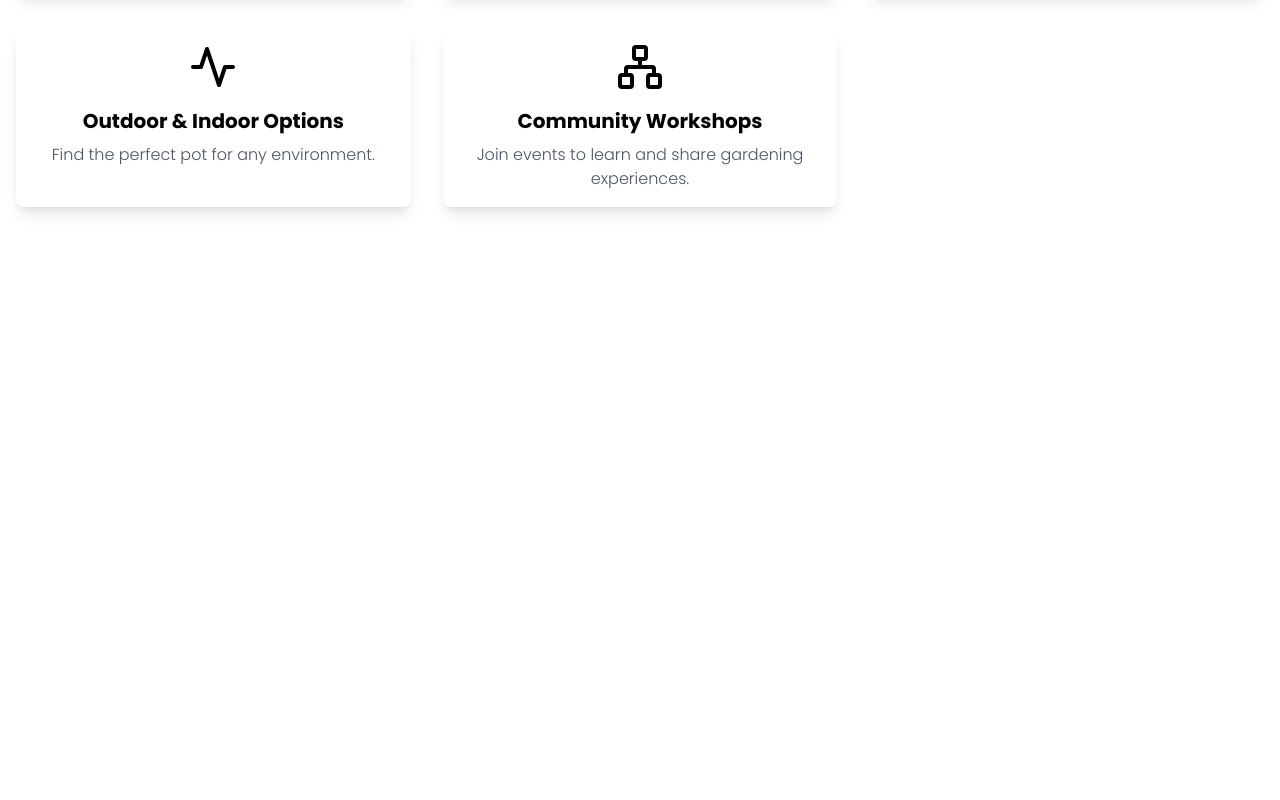
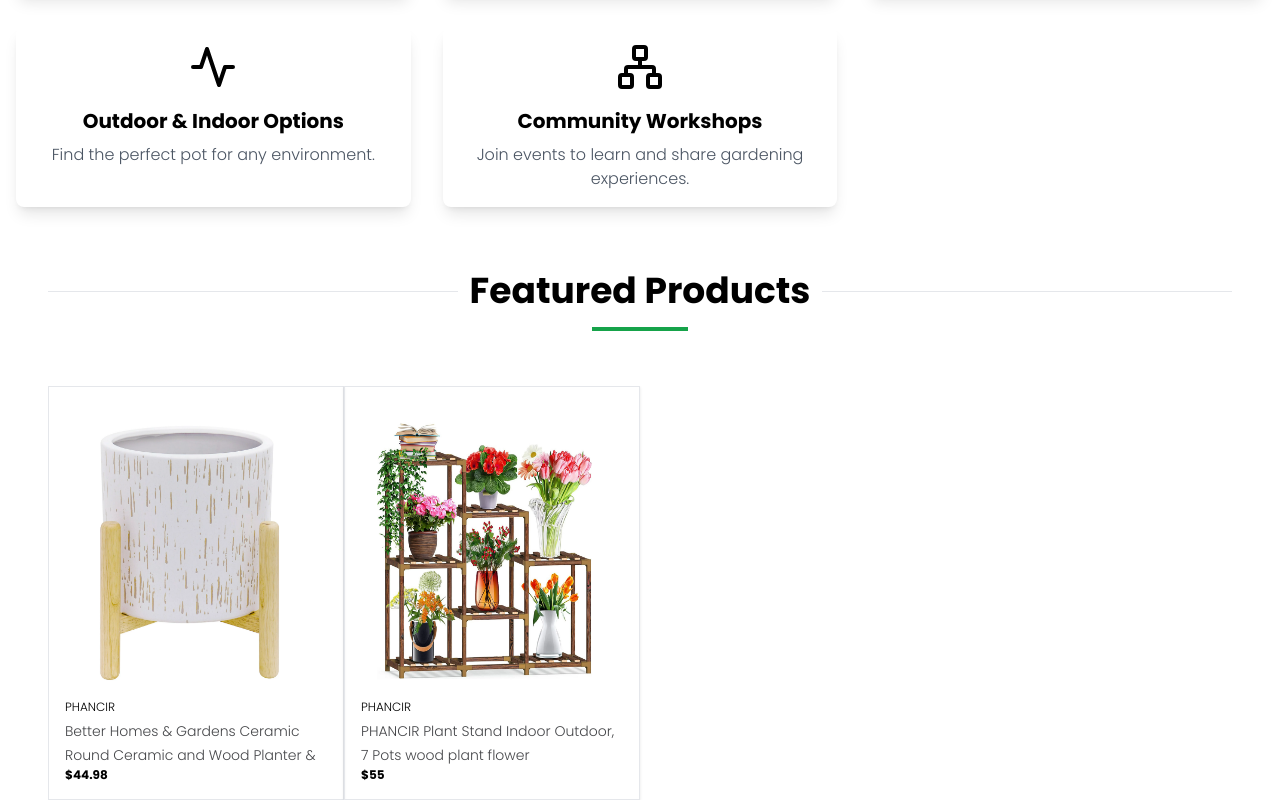
Before and after one commit to Scootu/e-commerce_1, a React (Vite) app: page / in a window 1280 px wide. Shown: the part 994-1794 px from the top of the page. Before the commit the page ends 1265 px from the top, so only its background shows below. Built offline with nearby package versions, Linux system fonts and the light colour scheme.

Commit message:
build featured product

```diff
--- a/public/productData.json
+++ b/public/productData.json
@@ -19,38 +19,39 @@
       }
     ],
     "images": [
-            "../src/assets/p_1/1.webp",
-            "../src/assets/p_1/2.webp",
-            "../src/assets/p_1/3.webp",
-            "../src/assets/p_1/4.webp",
-            "../src/assets/p_1/5.webp",
-            "../src/assets/p_1/6.webp",
-            "../src/assets/p_1/7.webp",
-            "../src/assets/p_1/8.webp",
-            "../src/assets/p_1/9.webp",
-            "../src/assets/p_1/10.webp",
+      "/src/assets/p_1/1.webp",
+      "/src/assets/p_1/2.webp",
+      "/src/assets/p_1/3.webp",
+      "/src/assets/p_1/4.webp",
+      "/src/assets/p_1/5.webp",
+      "/src/assets/p_1/6.webp",
+      "/src/assets/p_1/7.webp",
+      "/src/assets/p_1/8.webp",
+      "/src/assets/p_1/9.webp",
+      "/src/assets/p_1/10.webp"
     ]
   },
   {
     "id": "e2",
     "category": "PHANCIR",
-        "name": "PHANCIR Plant Stand Indoor Outdoor, 7 Pots wood plant flower Shelf Tall Plant Stands for Multiple Plants Large Plant Rack Holder Garden Shelves with accessories for Garden Balcony Patio Living Room",
+    "name": "PHANCIR Plant Stand Indoor Outdoor, 7 Pots wood plant flower",
     "reviews": "4.7",
     "prices": [
       {
-                "size": "7 Pot"
+        "size": "7 Pot",
+        "price": "55"
       }
     ],
     "images": [
-            "../src/assets/p_2/1.webp",
-            "../src/assets/p_2/2.webp",
-            "../src/assets/p_2/3.webp",
-            "../src/assets/p_2/4.webp",
-            "../src/assets/p_2/5.webp",
-            "../src/assets/p_2/6.webp",
-            "../src/assets/p_2/7.webp",
-            "../src/assets/p_2/8.webp",
-            "../src/assets/p_2/9.jpeg"
+      "/src/assets/p_2/1.webp",
+      "/src/assets/p_2/2.webp",
+      "/src/assets/p_2/3.webp",
+      "/src/assets/p_2/4.webp",
+      "/src/assets/p_2/5.webp",
+      "/src/assets/p_2/6.webp",
+      "/src/assets/p_2/7.webp",
+      "/src/assets/p_2/8.webp",
+      "/src/assets/p_2/9.jpeg"
     ]
   }
 ]
--- a/src/Pages/FeaturedProducts.jsx
+++ b/src/Pages/FeaturedProducts.jsx
@@ -1,5 +1,35 @@
 import React from "react";
+import { useLoaderData } from "react-router-dom";
+import { CartProduct } from "../component/Product/CartProduct";
+export const FeaturedProducts = () => {
+  const data = useLoaderData();
+  const swiperSlides = data.map((item) => {
+    return (
+      <swiper-slide key={item.id}>
+        <CartProduct
+          id={item.id}
+          title={item.name}
+          category={item.category}
+          price={item.prices[0].price}
+          img={item.images[0]}
+        />
+      </swiper-slide>
+    );
+  });
 
-export const FeaturedProducts = () => {
-  return <div>FeaturedProducts</div>;
+  return (
+    <section className="max-w-7xl px-12 m-auto">
+      <div className="text-center mb-12">
+        <div className="flex items-center justify-between w-full">
+          <hr className="flex-1"></hr>
+          <h2 className="text-4xl font-bold px-3">Featured Products</h2>
+          <hr className="flex-1"></hr>
+        </div>
+        <div className="mt-4 inline-block h-1 w-24 bg-green-600" />
+      </div>
+      <swiper-container slides-per-view="4" speed="500" navigation="true">
+        {swiperSlides}
+      </swiper-container>
+    </section>
+  );
 };
--- a/src/Pages/HeroSection.jsx
+++ b/src/Pages/HeroSection.jsx
@@ -1,5 +1,6 @@
 import React, { Fragment } from "react";
-import { CartContent } from "./content/CartContent";
+import { CartContent } from "../component/content/CartContent";
+import { FeaturedProducts } from "./FeaturedProducts";
 export const HeroSection = () => {
   const styles = {
     backgroundImage: "url(src/assets/hero_sectino_2024_800.png)",
@@ -32,6 +33,7 @@ export const HeroSection = () => {
         </div>
       </div>
       <CartContent />
+      <FeaturedProducts />
     </Fragment>
   );
 };
--- a/src/component/Navbar/Navbar.jsx
+++ b/src/component/Navbar/Navbar.jsx
@@ -12,11 +12,12 @@ export default function NavBar() {
 
   const classTypeMenu =
     "flex flex-col px-6 py-4 absolute bg-white border uppercase z-10";
-  let hiddenClassTypeMenu = `${!cMenuTypes
-    ? classTypeMenu + " opacity-0 invisible pointer-events-none"
-    : classTypeMenu
-    }`;
-  let hrClassTypeMenu = 'h-1.5 bg-red-500 rounded';
+  let hiddenClassTypeMenu = `${
+    !cMenuTypes
+      ? classTypeMenu + " opacity-0 invisible pointer-events-none"
+      : classTypeMenu
+  }`;
+  let hrClassTypeMenu = "h-1.5 bg-red-500 rounded";
   return (
     <header className="shadow-lg w-full">
       <div className="flex flex-row px-6 py-6 items-center justify-around max-w-7xl m-auto gap-x-3">
@@ -46,17 +47,37 @@ export default function NavBar() {
         </div>
         <div className="flex flex-row items-center">
           <ul className="list-none flex gap-x-3  pr-4">
-            <li onClick={() => { setClinkType("home") }}>
+            <li
+              onClick={() => {
+                setClinkType("home");
+              }}
+            >
               <Link to={"/"} className="uppercase hover:text-slate-600">
                 Home
               </Link>
-              <hr className={cLinkClass == "home" ? hrClassTypeMenu : "opacity-0 invisible pointer-events-none"}></hr>
+              <hr
+                className={
+                  cLinkClass == "home"
+                    ? hrClassTypeMenu
+                    : "opacity-0 invisible pointer-events-none"
+                }
+              ></hr>
             </li>
-            <li onClick={() => { setClinkType("shop") }}>
+            <li
+              onClick={() => {
+                setClinkType("shop");
+              }}
+            >
               <Link to={"shop"} className="uppercase hover:text-slate-600">
                 shop
               </Link>
-              <hr className={cLinkClass == "shop" ? hrClassTypeMenu : "opacity-0 invisible pointer-events-none"}></hr>
+              <hr
+                className={
+                  cLinkClass == "shop"
+                    ? hrClassTypeMenu
+                    : "opacity-0 invisible pointer-events-none"
+                }
+              ></hr>
             </li>
             <li
               className="relative transition uppercase hover:text-slate-600"
@@ -64,14 +85,30 @@ export default function NavBar() {
                 setCMenuTypes(true);
               }}
               onMouseLeave={ifMouseLeave}
-              onClick={() => { setClinkType("planter") }}
+              onClick={() => {
+                setClinkType("planter");
+              }}
             >
               <Link to={"/account"} className="flex items-center">
                 account
                 <span className="material-symbols-outlined">expand_more</span>
               </Link>
-              <hr className={cLinkClass == "planter" ? hrClassTypeMenu : "opacity-0 invisible pointer-events-none"}></hr>
+              <hr
+                className={
+                  cLinkClass == "planter"
+                    ? hrClassTypeMenu
+                    : "opacity-0 invisible pointer-events-none"
+                }
+              ></hr>
               <ul className={hiddenClassTypeMenu}>
+                <li className=" py-2 border-b w-48">
+                  <Link to="/" className="text-slate-900 flex items-center ">
+                    Basket
+                    <span className="material-symbols-outlined">
+                      shopping_basket
+                    </span>
+                  </Link>
+                </li>
                 <li className=" py-2 border-b w-48">
                   <Link to="/" className="text-slate-900 flex items-center ">
                     Watchlist
@@ -90,11 +127,21 @@ export default function NavBar() {
                 </li>
               </ul>
             </li>
-            <li onClick={() => { setClinkType("contact") }}>
+            <li
+              onClick={() => {
+                setClinkType("contact");
+              }}
+            >
               <Link to={"contact"} className="uppercase hover:text-slate-600">
                 contact
               </Link>
-              <hr className={cLinkClass == "contact" ? hrClassTypeMenu : "opacity-0 invisible pointer-events-none"}></hr>
+              <hr
+                className={
+                  cLinkClass == "contact"
+                    ? hrClassTypeMenu
+                    : "opacity-0 invisible pointer-events-none"
+                }
+              ></hr>
             </li>
           </ul>
           <div>
--- /dev/null
+++ b/src/component/Product/CartProduct.jsx
@@ -0,0 +1,25 @@
+import React from "react";
+import { Link } from "react-router-dom";
+
+export const CartProduct = ({ id, img, category, title, price }) => {
+  return (
+    <div className="border shadow px-4 py-4">
+      <Link to={`/shop/${id}`} className="h-full w-full">
+        <img
+          className="h-128 px-4 py-4"
+          width={"247"}
+          height={"296"}
+          src={img}
+          alt={title}
+        />
+        <div className="bg-white">
+          <p className="text-xs mb-1">{category}</p>
+          <p className="text-text-blinder text-sm h-12 overflow-hidden leading-6">
+            {title}
+          </p>
+          <p className="text-black font-bold text-xs">{"$" + price}</p>
+        </div>
+      </Link>
+    </div>
+  );
+};
--- a/src/main.jsx
+++ b/src/main.jsx
@@ -4,31 +4,36 @@ import App from "./App.jsx";
 import "./index.css";
 import { createBrowserRouter, RouterProvider } from "react-router-dom";
 import { HeroSection } from "./Pages/HeroSection.jsx";
-
+// import function to register Swiper custom elements
+import { register } from "swiper/element/bundle";
+// register Swiper custom elements
+register();
 const router = createBrowserRouter([
   {
     path: "/",
-    loader: ({ params }) => {
-      return params;
-    },
     element: <App />,
     children: [
       {
-        path: '',
-        element: <HeroSection />
-      }
-      , {
-        path: '/account',
-        element: <h1>Account</h1>
-      }, {
+        path: "",
+        loader: async () => {
+          return await fetch("productData.json");
+        },
+        element: <HeroSection />,
+      },
+      {
+        path: "/account",
+        element: <h1>Account</h1>,
+      },
+      {
         path: "/contact",
-        element: <h1>Contact</h1>
-      }, {
-        path: '/shop',
-        element: <h1>shop</h1>
-      }]
+        element: <h1>Contact</h1>,
+      },
+      {
+        path: "/shop",
+        element: <h1>shop</h1>,
+      },
+    ],
   },
-
 ]);
 ReactDOM.createRoot(document.getElementById("root")).render(
   <React.StrictMode>
--- a/tailwind.config.js
+++ b/tailwind.config.js
@@ -4,8 +4,15 @@ export default {
   theme: {
     extend: {
       minHeight: {
-        '128': '34.375rem'
-      }
+        128: "34.375rem",
+      },
+      height: {
+        128: "296px",
+        144: "492px",
+      },
+      textColor: {
+        "text-blinder": "#46474a",
+      },
     },
   },
   plugins: [
```
Also changed, not shown: src/Pages/LoginSignUp.jsx (+3 -5 lines), src/component/content/CartContent.jsx (renamed from src/Pages/content/CartContent.jsx). Lines whose indentation alone changed are shown as unchanged.
